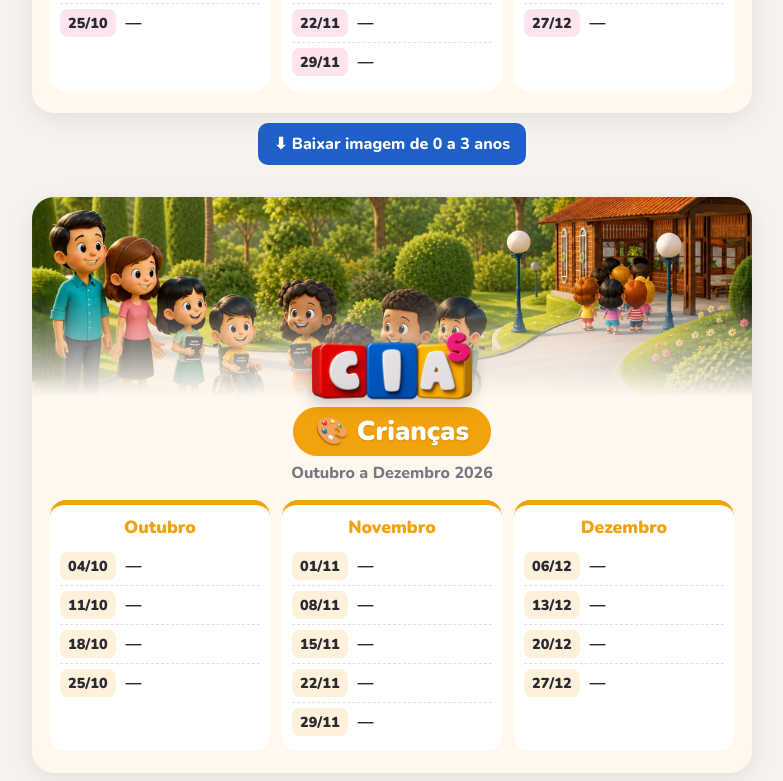
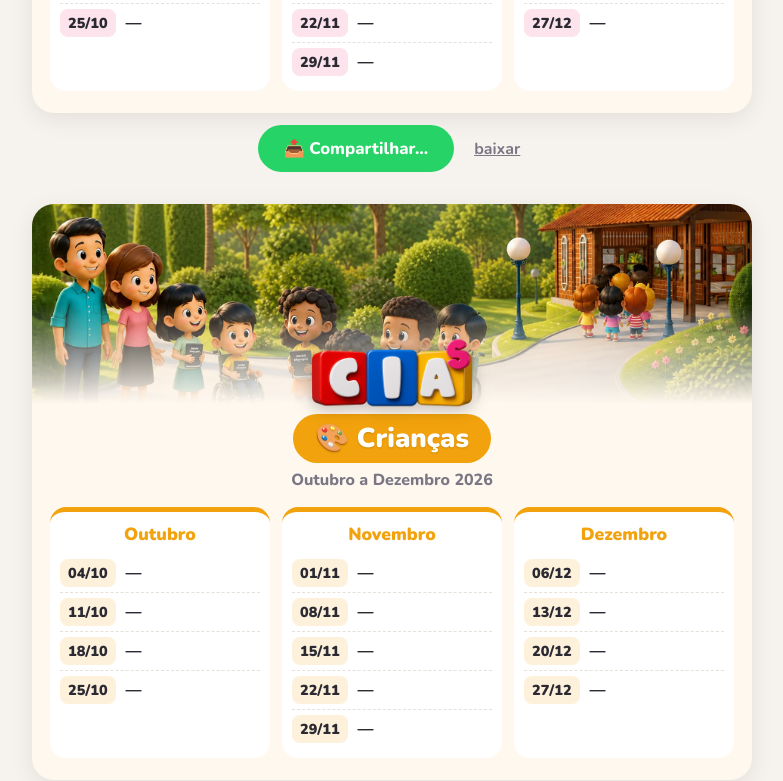
Before and after one commit to elielprata/icm_utils, a React (Vite) app: page / in a window 1280 px wide. Shown: the part 1220-2001 px from the top of the page, without its empty margins (248-1031 px from the left). Built offline with nearby package versions, Linux system fonts and the light colour scheme.

Commit message:
Share schedule image via native share sheet with clipboard/download fallback

```diff
--- a/src/components/ClassCard.tsx
+++ b/src/components/ClassCard.tsx
@@ -8,7 +8,9 @@ interface Props {
   group: ClassGroup
   blocks: MonthBlock[]
   overrides: Overrides
-  onOverride: (key: string, name: string | null) => void
+  onOverride?: (key: string, name: string | null) => void
+  /** Versão usada para gerar a imagem: largura fixa e sem edição. */
+  exporting?: boolean
 }
 
 function periodLabel(blocks: MonthBlock[]) {
@@ -20,14 +22,14 @@ function periodLabel(blocks: MonthBlock[]) {
 }
 
 export const ClassCard = forwardRef<HTMLDivElement, Props>(function ClassCard(
-  { group, blocks, overrides, onOverride },
+  { group, blocks, overrides, onOverride, exporting },
   ref,
 ) {
   const [editing, setEditing] = useState<string | null>(null)
   let index = 0
 
   return (
-    <div className="class-sheet" ref={ref} style={{ '--accent': group.color } as CSSProperties}>
+    <div className={`class-sheet${exporting ? ' export' : ''}`} ref={ref} style={{ '--accent': group.color } as CSSProperties}>
       <div className="cs-banner">
         <img className="cs-banner-bg" src={bannerUrl} alt="" />
         <img className="cs-logo" src={logoUrl} alt="CIAS" />
@@ -50,13 +52,15 @@ export const ClassCard = forwardRef<HTMLDivElement, Props>(function ClassCard(
               return (
                 <div key={key} className="cs-row">
                   <span className="cs-date">{formatDay(date)}</span>
-                  {editing === key ? (
+                  {exporting ? (
+                    <span className="cs-name">{name || '—'}</span>
+                  ) : editing === key ? (
                     <select
                       autoFocus
                       value={overrides[key] ?? ''}
                       onBlur={() => setEditing(null)}
                       onChange={(e) => {
-                        onOverride(key, e.target.value || null)
+                        onOverride?.(key, e.target.value || null)
                         setEditing(null)
                       }}
                     >
@@ -75,7 +79,7 @@ export const ClassCard = forwardRef<HTMLDivElement, Props>(function ClassCard(
                       onClick={() => setEditing(key)}
                     >
                       {name || '—'}
-                      {overrides[key] && <span className="manual-dot" data-no-export />}
+                      {overrides[key] && <span className="manual-dot" />}
                     </button>
                   )}
                 </div>
--- a/src/components/SchedulePreview.tsx
+++ b/src/components/SchedulePreview.tsx
@@ -1,7 +1,7 @@
-import { useRef, useState } from 'react'
-import type { AppState } from '../types'
+import { useEffect, useRef, useState } from 'react'
+import type { AppState, ClassGroup } from '../types'
 import { getMonthBlocks } from '../lib/schedule'
-import { downloadPng } from '../lib/exportImage'
+import { downloadBlob, renderPng, shareImage, type ShareResult } from '../lib/exportImage'
 import { ClassCard } from './ClassCard'
 
 interface Props {
@@ -17,22 +17,69 @@ const slug = (s: string) =>
     .replace(/[^a-z0-9]+/g, '-')
     .replace(/^-|-$/g, '')
 
+const MESSAGES: Partial<Record<ShareResult, string>> = {
+  copied: 'Imagem copiada! É só colar (Ctrl+V) na conversa do WhatsApp.',
+  downloaded: 'Seu navegador não permite compartilhar; a imagem foi baixada.',
+  retry: 'Imagem pronta! Toque em Compartilhar de novo.',
+}
+
 export function SchedulePreview({ state, onOverride }: Props) {
   const { config, overrides } = state
   const classes = state.classes.filter((c) => c.enabled)
   const blocks = getMonthBlocks(config.startMonth, config.months, config.weekday)
-  const cardRefs = useRef<Record<string, HTMLDivElement | null>>({})
-  const [busy, setBusy] = useState(false)
+  const exportRefs = useRef<Record<string, HTMLDivElement | null>>({})
+  const images = useRef<Record<string, Blob>>({})
+  const [ready, setReady] = useState<Record<string, boolean>>({})
+  const [busy, setBusy] = useState<string | null>(null)
+  const [message, setMessage] = useState<{ id: string; text: string } | null>(null)
 
-  const exportNode = async (node: HTMLElement | null, fileName: string) => {
-    if (!node) return
-    setBusy(true)
+  // Gera as imagens com antecedência: o compartilhamento precisa acontecer logo após o toque.
+  useEffect(() => {
+    let cancelled = false
+    images.current = {}
+    setReady({})
+    const timer = setTimeout(async () => {
+      for (const group of state.classes.filter((c) => c.enabled)) {
+        const node = exportRefs.current[group.id]
+        if (!node) continue
         try {
-      await downloadPng(node, fileName)
+          const blob = await renderPng(node)
+          if (cancelled) return
+          images.current[group.id] = blob
+          setReady((r) => ({ ...r, [group.id]: true }))
+        } catch {
+          /* gera na hora do clique */
+        }
+      }
+    }, 600)
+    return () => {
+      cancelled = true
+      clearTimeout(timer)
+    }
+  }, [state])
+
+  const getImage = async (group: ClassGroup) => {
+    const cached = images.current[group.id]
+    if (cached) return cached
+    const blob = await renderPng(exportRefs.current[group.id]!)
+    images.current[group.id] = blob
+    setReady((r) => ({ ...r, [group.id]: true }))
+    return blob
+  }
+
+  const run = async (group: ClassGroup, action: 'share' | 'download') => {
+    setBusy(group.id)
+    setMessage(null)
+    try {
+      const blob = await getImage(group)
+      const fileName = `escala-${slug(group.name)}.png`
+      if (action === 'download') return downloadBlob(blob, fileName)
+      const text = MESSAGES[await shareImage(blob, fileName)]
+      if (text) setMessage({ id: group.id, text })
     } catch (err) {
-      alert('Não foi possível gerar a imagem: ' + String(err))
+      setMessage({ id: group.id, text: 'Não foi possível gerar a imagem: ' + String(err) })
     } finally {
-      setBusy(false)
+      setBusy(null)
     }
   }
 
@@ -48,23 +95,33 @@ export function SchedulePreview({ state, onOverride }: Props) {
       <div className="cards">
         {classes.map((group) => (
           <div key={group.id} className="card-wrap">
+            <ClassCard group={group} blocks={blocks} overrides={overrides} onOverride={onOverride} />
+            <div className="actions">
+              <button className="share" disabled={busy !== null} onClick={() => run(group, 'share')}>
+                {busy === group.id ? 'Gerando…' : ready[group.id] ? '📤 Compartilhar' : '📤 Compartilhar…'}
+              </button>
+              <button className="link" disabled={busy !== null} onClick={() => run(group, 'download')}>
+                baixar
+              </button>
+            </div>
+            {message?.id === group.id && <p className="share-msg">{message.text}</p>}
+          </div>
+        ))}
+      </div>
+
+      {/* Cópias com largura fixa, fora da tela, usadas para gerar as imagens */}
+      <div className="export-stage" aria-hidden>
+        {classes.map((group) => (
           <ClassCard
+            key={group.id}
             ref={(el) => {
-                cardRefs.current[group.id] = el
+              exportRefs.current[group.id] = el
             }}
             group={group}
             blocks={blocks}
             overrides={overrides}
-              onOverride={onOverride}
+            exporting
           />
-            <button
-              className="download"
-              disabled={busy}
-              onClick={() => exportNode(cardRefs.current[group.id], `escala-${slug(group.name)}.png`)}
-            >
-              ⬇ Baixar imagem de {group.name}
-            </button>
-          </div>
         ))}
       </div>
     </section>
--- a/src/index.css
+++ b/src/index.css
@@ -234,7 +234,7 @@ h2 {
 
 /* ---------- Buttons ---------- */
 .primary,
-.download {
+.share {
   border: none;
   background: var(--primary);
   color: #fff;
@@ -243,13 +243,38 @@ h2 {
   padding: 10px 16px;
 }
 
-.download {
-  display: block;
-  margin: 10px auto 0;
+.actions {
+  display: flex;
+  justify-content: center;
+  align-items: center;
+  gap: 14px;
+  margin-top: 12px;
+}
+
+.share {
+  background: #25d366;
+  font-size: 1.05rem;
+  padding: 12px 26px;
+  border-radius: 999px;
+}
+
+.link {
+  border: none;
+  background: none;
+  color: var(--muted);
+  text-decoration: underline;
+  font-weight: 700;
+}
+
+.share-msg {
+  text-align: center;
+  font-weight: 700;
+  color: var(--text);
+  margin: 8px 0 0;
 }
 
 .primary:disabled,
-.download:disabled {
+.share:disabled {
   opacity: 0.6;
 }
 
@@ -285,9 +310,19 @@ h2 {
   container: sheet / inline-size;
 }
 
-.class-sheet.exporting {
+.class-sheet.export {
   width: 720px;
   max-width: none;
+  margin: 0;
+  border-radius: 0;
+  box-shadow: none;
+}
+
+.export-stage {
+  position: fixed;
+  left: -10000px;
+  top: 0;
+  pointer-events: none;
 }
 
 .cs-banner {
--- a/src/lib/exportImage.ts
+++ b/src/lib/exportImage.ts
@@ -1,28 +1,59 @@
-import { toPng } from 'html-to-image'
+import { toBlob } from 'html-to-image'
 
-/** Largura fixa da imagem, para sair igual no celular e no computador. */
-const EXPORT_WIDTH = 720
+// O Safari às vezes gera a primeira imagem sem as figuras; renderizar duas vezes resolve.
+const isSafari = /^((?!chrome|android|crios|fxios).)*safari/i.test(navigator.userAgent)
 
-export async function downloadPng(node: HTMLElement, fileName: string) {
-  node.classList.add('exporting')
-  try {
+/** Gera o PNG de um cartão de exportação (renderizado fora da tela com largura fixa). */
+export async function renderPng(node: HTMLElement): Promise<Blob> {
   await document.fonts.ready
-    const dataUrl = await toPng(node, {
-      width: EXPORT_WIDTH,
+  const options = {
+    width: node.offsetWidth,
     height: node.offsetHeight,
     pixelRatio: 2,
     cacheBust: true,
     backgroundColor: '#fff8ef',
-      // O cartão é centralizado com margin auto; na imagem a margem empurraria o conteúdo.
-      style: { margin: '0', borderRadius: '0', boxShadow: 'none' },
-      // Não exporta elementos marcados como "só na tela"
-      filter: (el) => !(el instanceof HTMLElement && el.dataset.noExport !== undefined),
-    })
+  }
+  if (isSafari) await toBlob(node, options)
+  const blob = await toBlob(node, options)
+  if (!blob) throw new Error('Falha ao gerar a imagem')
+  return blob
+}
+
+export type ShareResult = 'shared' | 'cancelled' | 'copied' | 'downloaded' | 'retry'
+
+/**
+ * Abre o compartilhamento nativo (celular → WhatsApp etc.).
+ * Sem suporte: copia a imagem para colar no WhatsApp Web; em último caso, baixa o arquivo.
+ */
+export async function shareImage(blob: Blob, fileName: string): Promise<ShareResult> {
+  const file = new File([blob], fileName, { type: 'image/png' })
+
+  if (navigator.canShare?.({ files: [file] })) {
+    try {
+      await navigator.share({ files: [file] })
+      return 'shared'
+    } catch (err) {
+      const name = (err as DOMException).name
+      if (name === 'AbortError') return 'cancelled'
+      // Gesto do usuário expirou enquanto a imagem era gerada: a próxima tentativa já usa a imagem pronta.
+      if (name === 'NotAllowedError') return 'retry'
+    }
+  }
+
+  try {
+    await navigator.clipboard.write([new ClipboardItem({ 'image/png': blob })])
+    return 'copied'
+  } catch {
+    downloadBlob(blob, fileName)
+    return 'downloaded'
+  }
+}
+
+export function downloadBlob(blob: Blob, fileName: string) {
+  const url = URL.createObjectURL(blob)
   const a = document.createElement('a')
-    a.href = dataUrl
+  a.href = url
   a.download = fileName
   a.click()
-  } finally {
-    node.classList.remove('exporting')
+  setTimeout(() => URL.revokeObjectURL(url), 1000)
 }
-}
```
Lines whose indentation alone changed are shown as unchanged.
